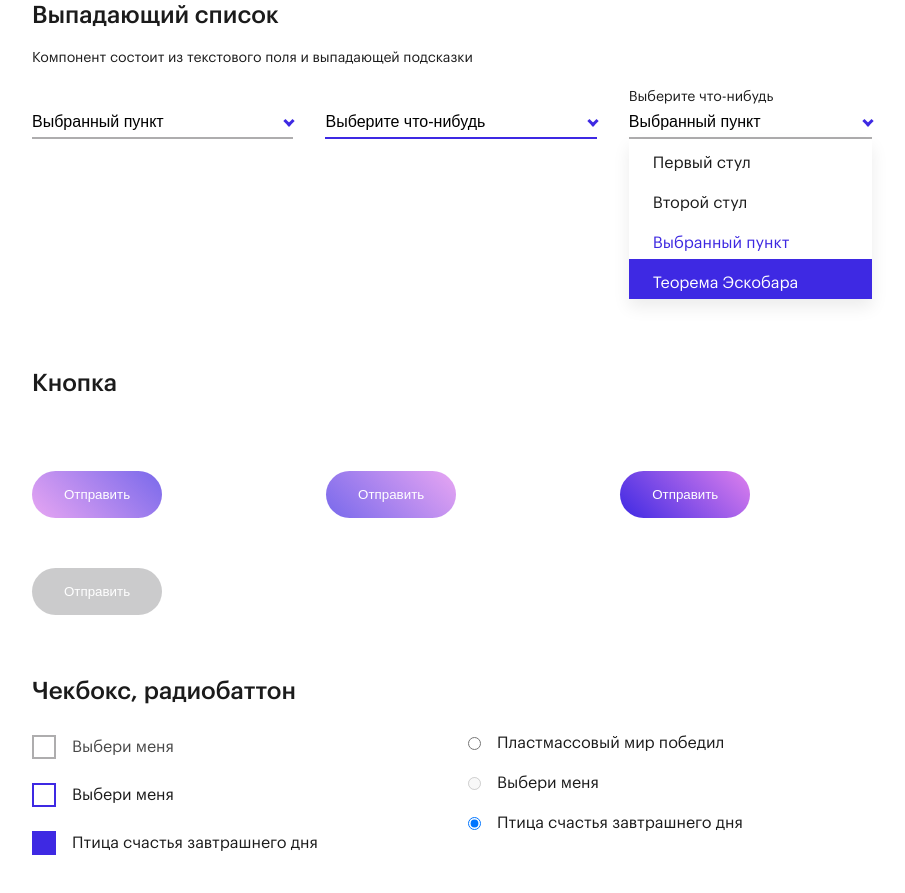
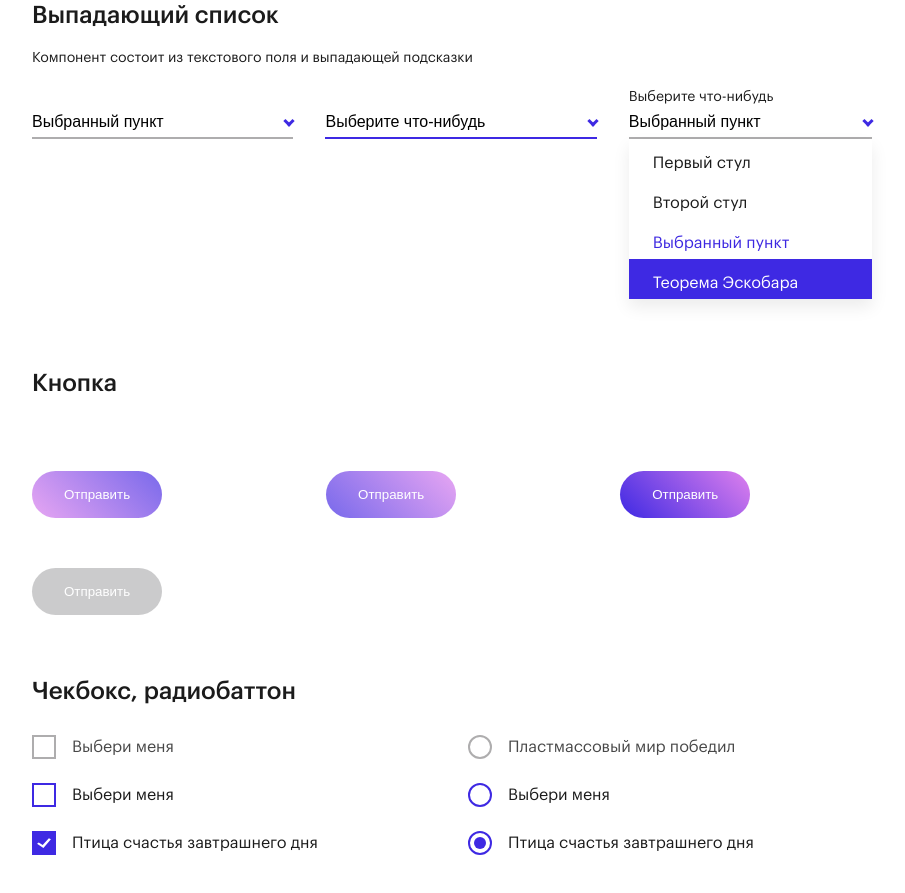
Before and after one commit to NikitaGryaznov111/GryaznovNikita, a website built with Vite: page index.html in a window 1280 px wide. Shown: the part 3909-4802 px from the top of the page, without its empty margins (344-1249 px from the left). Built offline with nearby package versions, Linux system fonts and the light colour scheme.

Commit message:
feat: Реализовал компонент чекбокса

```diff
--- a/src/components/Checkbox/Checkbox.module.scss
+++ b/src/components/Checkbox/Checkbox.module.scss
@@ -10,6 +10,14 @@
   display: grid;
   grid-template-columns: repeat(2, 1fr);
   column-gap: 32px;
+  @media (max-width: 480px) {
+    grid-template-columns: repeat(1, auto);
+  }
+}
+.leftGroup {
+  @media (max-width: 480px) {
+    margin-bottom: 30px;
+  }
 }
 .checkboxItem,
 .radioItem {
@@ -27,7 +35,19 @@
   font-weight: 400;
   font-size: 16px;
 }
-.checkboxItem > input {
+.interactiveCheckboxItem:hover {
+  cursor:
+    url('../../assets/images/cursor.svg'),
+    url('../../assets/images/cursor.png'), auto;
+  & > .checkboxLabel {
+    opacity: 1;
+  }
+  & > .customCheckboxOne {
+    border: 2px solid #3e29e3;
+  }
+}
+.checkboxItem > input,
+.radioItem > input {
   position: absolute;
   opacity: 0;
   height: 0;
@@ -36,7 +56,7 @@
 .customCheckboxOne,
 .customCheckboxTwo,
 .customCheckboxThree {
-  width: 24px;
+  min-width: 24px;
   height: 24px;
 }
 .customCheckboxOne {
@@ -48,6 +68,83 @@
 .customCheckboxTwo {
   border: 2px solid #3e29e3;
 }
+.markedCheckbox,
 .customCheckboxThree {
   background-color: #3e29e3;
+  position: relative;
+  border: 2px solid #3e29e3;
+
+  &::before {
+    position: absolute;
+    content: '';
+    display: block;
+    top: 50%;
+    left: 50%;
+    transform: translate(-50%, -50%);
+    width: 14px;
+    height: 10px;
+    background-color: #ffff;
+    clip-path: polygon(
+      40.5106% 70.4317%,
+      84.848% 2.09939%,
+      99.5033% 11.7703%,
+      45.8234% 100.201%,
+      0.349461% 57.8482%,
+      12.176% 43.7225%
+    );
+  }
+  & + .checkboxLabel {
+    opacity: 1;
+  }
 }
+// Стили для radio input
+.customRadioOne,
+.customRadioTwo,
+.customRadioThree {
+  min-width: 24px;
+  height: 24px;
+  border-radius: 50%;
+}
+
+.customRadioOne {
+  border: 2px solid #aeadae;
+  & + .radioLabel {
+    opacity: 0.8;
+  }
+}
+.customRadioTwo {
+  border: 2px solid #3e29e3;
+}
+
+.customRadioThree,
+.markedRadio {
+  border: 2px solid #3e29e3 !important;
+  position: relative;
+
+  &::before {
+    position: absolute;
+    display: block;
+    content: '';
+    width: 12px;
+    height: 12px;
+    border-radius: 50%;
+    background-color: #3e29e3;
+    top: 50%;
+    left: 50%;
+    transform: translate(-50%, -50%);
+  }
+  & + .radioLabel {
+    opacity: 1;
+  }
+}
+.interactiveRadioItem:hover {
+  cursor:
+    url('../../assets/images/cursor.svg'),
+    url('../../assets/images/cursor.png'), auto;
+  & > .radioLabel {
+    opacity: 1;
+  }
+  & > .customRadioOne {
+    border: 2px solid #3e29e3;
+  }
+}
--- a/src/components/Checkbox/Checkbox.ts
+++ b/src/components/Checkbox/Checkbox.ts
@@ -8,9 +8,9 @@ export default function renderCheckbox(): void {
         <h3 class="${styles.checkboxTitle}">Чекбокс, радиобаттон</h3>
           <div class="${styles.checkboxGrid}">
             <div class="${styles.leftGroup}">
-              <div class="${styles.checkboxItem}">
-                <input type="checkbox" id="checkboxInput">
-                <span class="${styles.customCheckboxOne}"></span>
+              <div class="${styles.checkboxItem} ${styles.interactiveCheckboxItem}">
+                <input type="checkbox">
+                <span class="${styles.customCheckboxOne}" id="checkboxInput"></span>
                 <span class="${styles.checkboxLabel}">Выбери меня</span>
               </div>
               <div class="${styles.checkboxItem}">
@@ -25,22 +25,35 @@ export default function renderCheckbox(): void {
               </div>
             </div>
             <div class="${styles.rightGroup}">
-              <div class="${styles.radioItem}">
-                <input type="radio" id="radioInput">
+              <div class="${styles.radioItem} ${styles.interactiveRadioItem}">
+                <input type="radio">
+                <span class="${styles.customRadioOne}" id="radioInput"></span>
                 <span class="${styles.radioLabel}">Пластмассовый мир победил</span>
               </div>
               <div class="${styles.radioItem}">
                 <input type="radio" disabled>
+                <span class="${styles.customRadioTwo}"></span>
                 <span class="${styles.radioLabel}">Выбери меня</span>
               </div>
               <div class="${styles.radioItem}">
                 <input type="radio" checked>
+                <span class="${styles.customRadioThree}"></span>
                 <span class="${styles.radioLabel}">Птица счастья завтрашнего дня</span>
               </div>
             </div>
           </div>
       </div>
 `
+  uiSection.insertAdjacentHTML('beforeend', checkbox)
+  const checkboxInput = document.getElementById('checkboxInput')
+  const radioInput = document.getElementById('radioInput')
 
-  uiSection.insertAdjacentHTML('beforeend', checkbox)
+  if (checkboxInput && radioInput) {
+    checkboxInput.addEventListener('click', () => {
+      checkboxInput.classList.toggle(styles.markedCheckbox)
+    })
+    radioInput.addEventListener('click', () => {
+      radioInput.classList.toggle(styles.markedRadio)
+    })
+  }
 }
```
